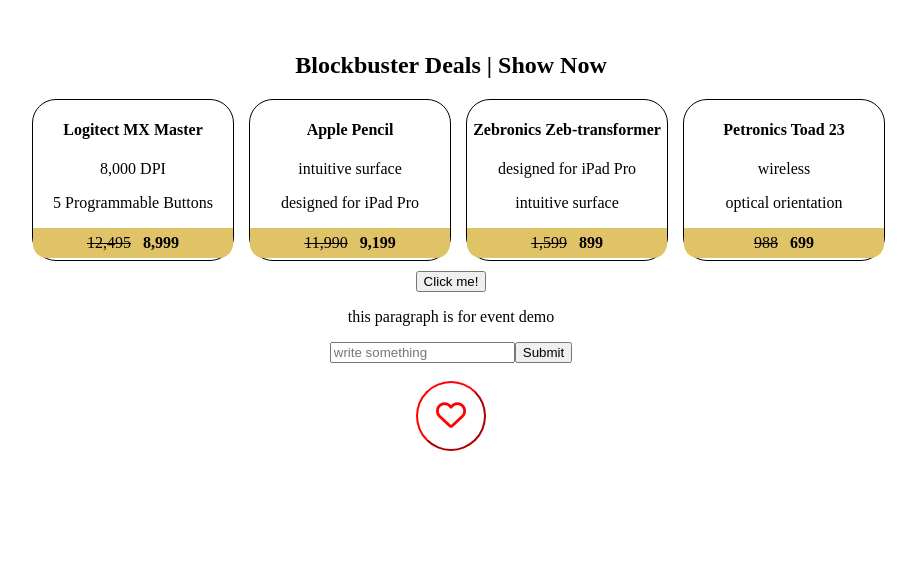
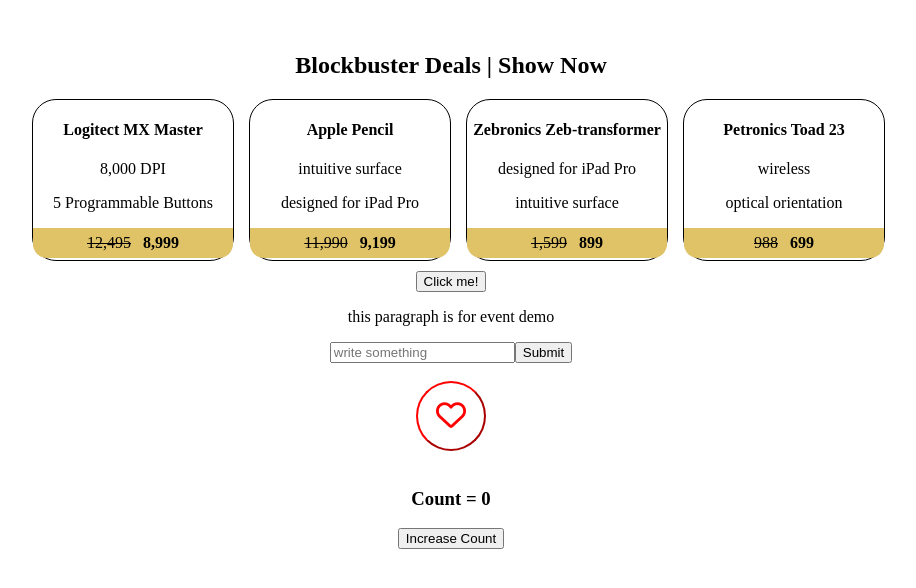
Before and after one commit to mayank-chaurasiya/Development-Journey, a React (Vite) app in the folder Delta/React/basic-react-app/: page / in a window 1280 px wide. Shown: the top 588 px of the page, without its empty margins (189-1105 px from the left). Built offline with nearby package versions, Linux system fonts and the light colour scheme.

Commit message:
updated files

```diff
--- a/Delta/React/basic-react-app/src/App.jsx
+++ b/Delta/React/basic-react-app/src/App.jsx
@@ -3,6 +3,7 @@
 import Button from "./Button.jsx";
 import Form from "./components/Form.jsx";
 import LikeButton from "./components/LikeButton.jsx";
+import Counter from "./components/Counter.jsx";
 function App() {
   return (
     <>
@@ -14,6 +15,8 @@
 
       <br />
       <LikeButton />
+      <br />
+      <Counter />
     </>
   );
 }
--- a/Delta/React/basic-react-app/src/components/Counter.jsx
+++ b/Delta/React/basic-react-app/src/components/Counter.jsx
@@ -2,9 +2,12 @@
 
 export default function Counter() {
   let [count, setCount] = useState(0);
+  console.log("component is rendered");
+  console.log(`count = ${count}`);
 
   let incCount = () => {
-    setCount(count++);
+    setCount(count + 1);
+    console.log(`inside incCount, count = ${count}`);
   };
 
   return (
```
